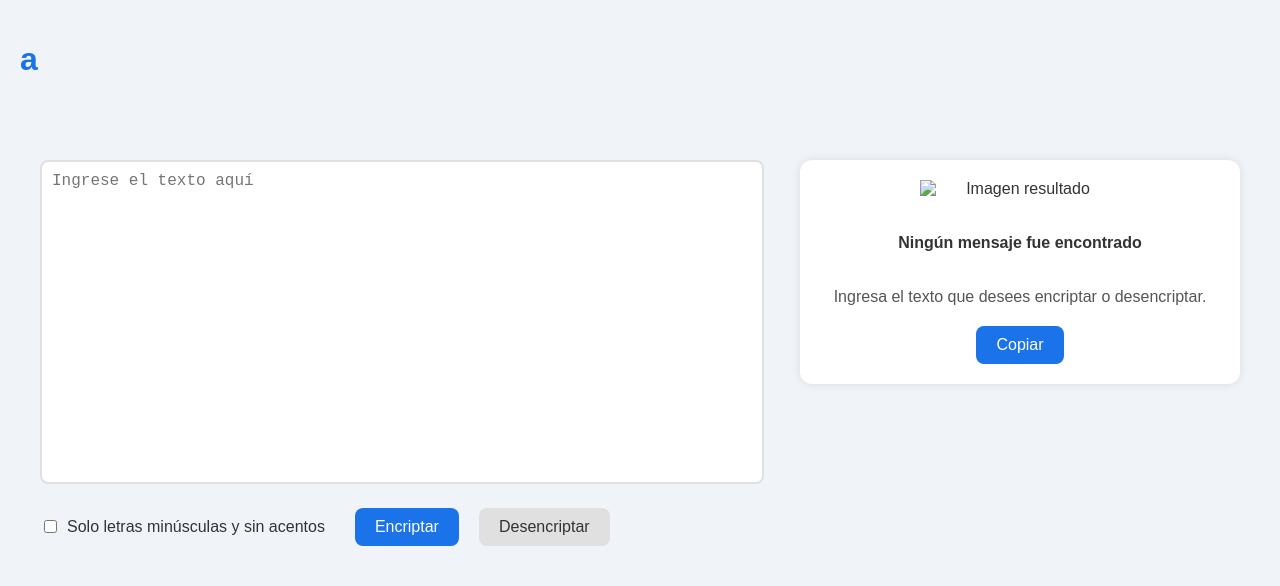
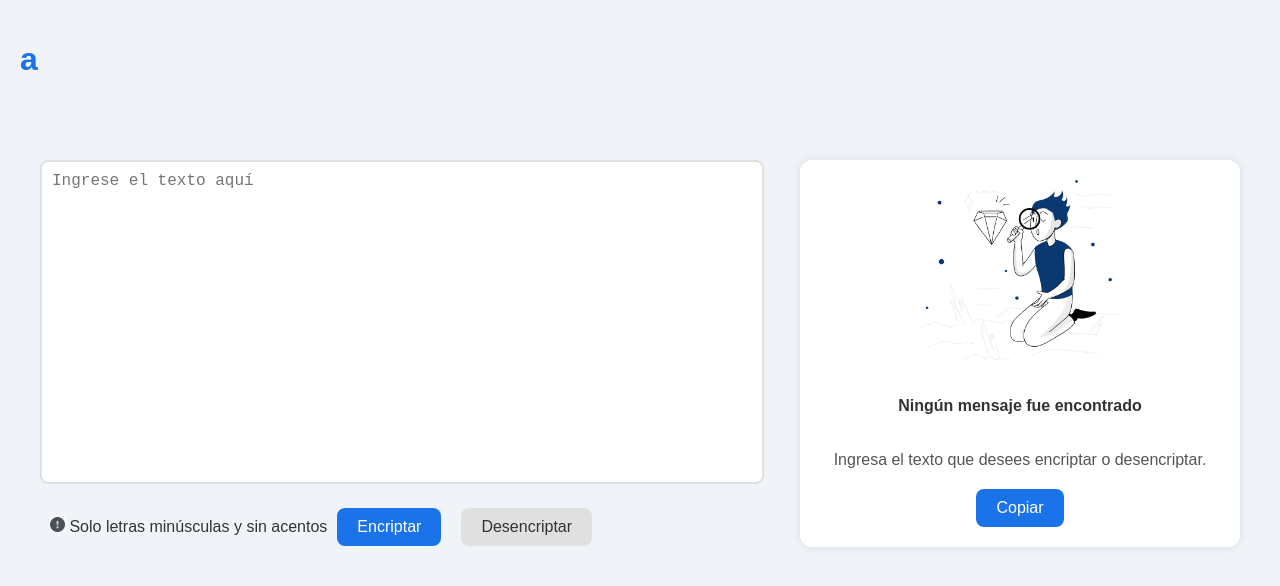
Before and after one commit to DanSanchezHerrera/Encriptador, a plain HTML site: page index.html in a window 1280 px wide. Drawn offline with Linux system fonts and the light colour scheme.

Commit message:
imagenes

```diff
--- a/index.html
+++ b/index.html
@@ -14,18 +14,17 @@
         <section class="encriptador">
             <textarea id="input-text" class="texto-area" placeholder="Ingrese el texto aquí"></textarea>
             <div class="botones">
-                <label class="checkbox-container">
-                    <input type="checkbox" id="solo-letras-minusculas">
-                    <span class="checkmark"></span>
+                <div class="exclamacion">
+                    <img src="exclamacion.png" alt="Signo exclamación">
                     Solo letras minúsculas y sin acentos
-                </label>
+                </div>
                 <button id="encriptar" class="boton encriptar">Encriptar</button>
                 <button id="desencriptar" class="boton desencriptar">Desencriptar</button>
             </div>
         </section>
         <section class="resultado">
             <div class="resultado-contenido">
-                <img id="imagen-resultado" src="./Assets/imagen1.png" alt="Imagen resultado" class="imagen-resultado">
+                <img id="imagen-resultado" src="imagen1.png" alt="Imagen resultado" class="imagen-resultado">
                 <p id="mensaje-resultado" class="mensaje-resultado">Ningún mensaje fue encontrado</p>
                 <p id="mensaje-subtitulo" class="mensaje-subtitulo">Ingresa el texto que desees encriptar o desencriptar.</p>
                 <button id="copiar" class="boton copiar">Copiar</button>
--- a/styles.css
+++ b/styles.css
@@ -45,6 +45,14 @@ main {
     display: flex;
     flex-direction: column;
     align-items: flex-start;
+}
+
+.exclamacion{
+    margin-left: 10px;
+}
+
+.exclamacion img{
+    width: 15px;
 }
 
 .checkbox-container {
```
Also changed, not shown: exclamacion.png (added), imagen1.png (added).
